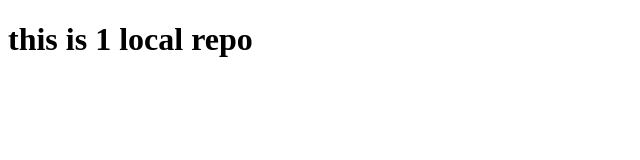
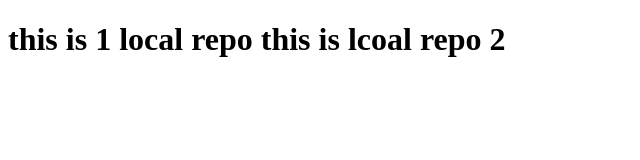
Before and after one commit to Supriyadasari04/Git-Repo-bq, a plain HTML site: page index.html in a window 1280 px wide. Shown: the whole page, without its empty margins (0-640 px from the left). Drawn offline with Linux system fonts and the light colour scheme.

Commit message:
commit 3

```diff
--- a/index.html
+++ b/index.html
@@ -7,7 +7,7 @@
 </head>
 <body>
     <h1> this is 1 local repo
-
+        this is lcoal repo 2
     </h1>
 </body>
 </html>
```
